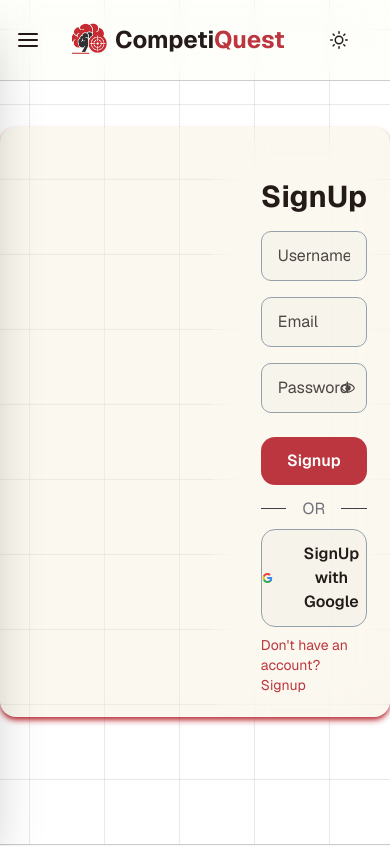
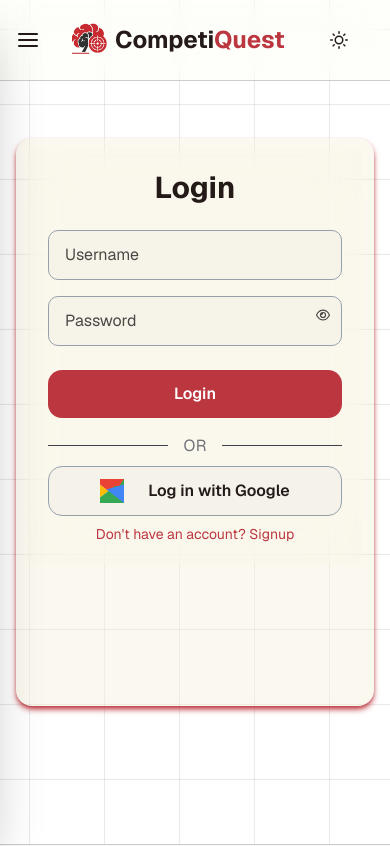
Before and after one commit to gauravRathod674/CompetiQuest, a Next.js app in the folder Client/: page /login in a window 390 px wide. Shown: the top 846 px of the page. Built offline with nearby package versions, Linux system fonts and the light colour scheme.

Commit message:
login signup responsive

```diff
--- a/Client/app/login/page.jsx
+++ b/Client/app/login/page.jsx
@@ -4,28 +4,27 @@ import Squares from "@/components/home/Squares";
 import { useState } from "react";
 import LoginPage from "@/components/login/LoginPage";
 import SignupPage from "@/components/login/SignupPage";
-import { FaRegEye } from "react-icons/fa";
-import { FaRegEyeSlash } from "react-icons/fa";
+import { FaRegEye, FaRegEyeSlash } from "react-icons/fa";
 
 export default function Login() {
   const [themeColors, setThemeColors] = useState({
     border: "oklch(0.15 0 0 / 0.1)",
     hover: "#222",
   });
-  // const [isSignUp, setIsSignUp] = useState(false);
-  // const [showPassword, setShowPassword] = useState(false);
-  // // Handler to switch to the sign-up panel
-  // const handleSignUpClick = () => {
-  //   setIsSignUp(!isSignUp);
-  // };
+
   const [isSignUp, setIsSignUp] = useState(false);
+  const [loginflip, setLoginflip] = useState(true); // Default to true for LoginPage
 
+  const handleFlip = () => {
+    setLoginflip(!loginflip);
+  };
   const handleSignUpClick = () => {
     setIsSignUp(true);
+    setLoginflip(false); // Show SignupPage in mobile
   };
-
   const handleLoginClick = () => {
     setIsSignUp(false);
+    setLoginflip(true); // Show LoginPage in mobile
   };
 
   return (
@@ -60,20 +59,41 @@ export default function Login() {
         </div>
       </div>
 
-      <div className="relative w-[100vw] max-w-3xl h-[70vh] bg-muted/40  rounded-2xl overflow-hidden shadow-md p-3 shadow-accent">
-        <div
-          className={`flex flex-row  transition-transform duration-700 ease-in-out`}
-        >
-          <span className="max-w-[100vw]">
-            <LoginPage visible={isSignUp} handleClick={handleSignUpClick} />
-          </span>
-          <span className="">
-            <SignupPage visible={isSignUp} handleClick={handleLoginClick} />
-          </span>
+      <div className="relative w-[100vw] sm:max-w-3xl h-[70%] sm:h-[70vh] bg-muted/40 rounded-2xl overflow-hidden shadow-md p-3 shadow-accent max-w-[100%]">
+        {/* Desktop View */}
+        <div className="sm:flex sm:flex-row sm:justify-evenly hidden">
+          <LoginPage
+            visible={isSignUp}
+            handleClick={handleSignUpClick}
+            handleFlip={handleFlip}
+          />
+          <SignupPage
+            visible={isSignUp}
+            handleClick={handleLoginClick}
+            handleFlip={handleFlip}
+          />
         </div>
 
+        {/* Mobile View */}
+        <div className="sm:hidden block">
+          {loginflip ? (
+            <LoginPage
+              handleFlip={handleFlip}
+              visible={!isSignUp}
+              handleClick={handleSignUpClick}
+            />
+          ) : (
+            <SignupPage
+              handleFlip={handleFlip}
+              visible={isSignUp}
+              handleClick={handleLoginClick}
+            />
+          )}
+        </div>
+
+        {/* Sliding Panel for Desktop */}
         <div
-          className="absolute top-0 left-0 w-1/2 h-full hidden  bg-accent dark:bg-ring  sm:flex flex-col items-center justify-center transition-transform duration-700 ease-in-out z-10"
+          className="absolute top-0 left-0 w-1/2 h-full hidden sm:flex flex-col items-center justify-center transition-transform duration-700 ease-in-out z-10 bg-accent dark:bg-ring"
           style={{
             transform: isSignUp ? "translateX(100%)" : "translateX(0%)",
           }}
@@ -81,13 +101,13 @@ export default function Login() {
           <h2 className="text-4xl dark:text-secondary-foreground text-muted font-bold">
             {!isSignUp ? "Welcome Back" : "New Here"}
           </h2>
-          <p className="text-md  dark:text-secondary-foreground/70 text-muted/50 mt-2  text-center px-6 tracking-tight">
+          <p className="text-md dark:text-secondary-foreground/70 text-muted/50 mt-2 text-center px-6 tracking-tight">
             {!isSignUp
               ? "Already have an account? Log in to continue."
               : "Don't have an account? Sign up to get started."}
           </p>
           <button
-            className="  px-6 py-2 rounded-r-full mt-4 rounded-l-full font-semibold border-2 text-secondary dark:border-secondary-foreground dark:text-secondary-foreground border-secondary hover:bg-secondary hover:text-accent dark:hover:bg-secondary-foreground dark:hover:text-accent transition"
+            className="px-6 py-2 rounded-r-full mt-4 rounded-l-full font-semibold border-2 text-secondary dark:border-secondary-foreground dark:text-secondary-foreground border-secondary hover:bg-secondary hover:text-accent dark:hover:bg-secondary-foreground dark:hover:text-accent transition"
             onClick={isSignUp ? handleLoginClick : handleSignUpClick}
           >
             {!isSignUp ? "Login" : "Sign up"}
--- a/Client/components/category/CategoryCard.jsx
+++ b/Client/components/category/CategoryCard.jsx
@@ -1,4 +1,6 @@
 "use client";
+
+import { useRouter, usePathname } from "next/navigation";
 
 export default function CategoryCard({
   title,
@@ -11,6 +13,16 @@ export default function CategoryCard({
   const strokeDasharray = 2 * Math.PI * radius;
   const strokeDashoffset = strokeDasharray * (1 - progress);
   const progressPercentage = Math.round(progress * 100);
+  const router = useRouter();
+
+  const pathname = usePathname(); // gets current full route
+  const handleClick = (title) => {
+    const formatTitle = (title) =>
+      decodeURIComponent(title).replace(/\s+/g, "_").toLowerCase();
+
+    const t = formatTitle(title); // ← call the function with the argument
+    router.push(`${pathname}/${t}/page1`);
+  };
 
   return (
     <div className="relative w-full max-w-sm h-80 flex flex-col overflow-hidden rounded-3xl shadow-xl shadow-accent/10 hover:shadow-2xl transition-all duration-300 transform hover:-translate-y-1">
@@ -28,7 +40,10 @@ export default function CategoryCard({
           <div className="absolute h-36 w-36 rounded-full border-8 border-white border-opacity-20 top-1/2 left-1/2 -translate-x-1/2 -translate-y-1/2 animate-spin-slow-reverse"></div>
         </div>
         {/* Progress circle SVG */}
-        <div className="absolute -bottom-10 right-4 z-10">
+        <div
+          className="absolute -bottom-10 right-4 z-10 "
+          onClick={() => handleClick(title.toLowerCase())}
+        >
           <PlayButton
             progressPercentage={progressPercentage}
             strokeDasharray={strokeDasharray}
--- a/Client/components/login/LoginPage.jsx
+++ b/Client/components/login/LoginPage.jsx
@@ -2,7 +2,7 @@ import { useState } from "react";
 import { toast } from "react-hot-toast";
 import { FaRegEye, FaRegEyeSlash } from "react-icons/fa6";
 
-const LoginPage = ({ visible, handleClick }) => {
+const LoginPage = ({ visible, handleClick, handleFlip }) => {
   const [showPassword, setShowPassword] = useState(false);
   const [username, setUsername] = useState("");
   const [password, setPassword] = useState("");
@@ -36,7 +36,7 @@ const LoginPage = ({ visible, handleClick }) => {
 
   return (
     <div
-      className="w-full h-full flex flex-col items-center justify-center p-12 bg-muted/10 backdrop-blur-xl"
+      className="w-full h-full flex flex-col items-center justify-center sm:p-12 p-5 bg-muted/10 backdrop-blur-xl"
       style={{
         opacity: visible ? 1 : 0,
         transition: "opacity 0.3s ease",
@@ -139,7 +139,7 @@ const LoginPage = ({ visible, handleClick }) => {
       <div>
         <p
           className="text-sm text-accent cursor-pointer mt-2 "
-          onClick={handleClick}
+          onClick={handleFlip}
         >
           Don't have an account? Signup
         </p>
--- a/Client/components/login/SignupPage.jsx
+++ b/Client/components/login/SignupPage.jsx
@@ -2,11 +2,11 @@ import { useState } from "react";
 import { FaRegEye } from "react-icons/fa";
 import { FaRegEyeSlash } from "react-icons/fa";
 
-const SignupPage = ({ visible, handleClick }) => {
+const SignupPage = ({ visible, handleClick, handleFlip }) => {
   const [showPassword, setShowPassword] = useState(false);
   return (
     <div
-      className="w-full h-full flex flex-col items-center justify-center p-12  backdrop-blur-xl"
+      className="w-full h-full flex flex-col items-center justify-center sm:p-12 py-5 px-5  backdrop-blur-xl"
       style={{
         opacity: visible ? 0 : 1,
         transition: "opacity 0.3s ease",
@@ -14,7 +14,7 @@ const SignupPage = ({ visible, handleClick }) => {
     >
       <h2 className="text-3xl font-bold mb-4 -mt-2 text-center">SignUp</h2>
       {/* Username */}
-      <div className="relative w-full mb-4">
+      <div className="relative w-full  mb-4">
         <input
           type="text"
           placeholder="Username"
@@ -62,7 +62,7 @@ const SignupPage = ({ visible, handleClick }) => {
         <hr className="flex-grow border-zinc-700" />
       </div>
 
-      <button className="cursor-pointer w-full py-3 flex items-center justify-center gap-2 rounded-xl font-semibold bg-secondary/50 border hover:bg-secondary transition-colors duration-300">
+      <button className="cursor-pointer w-full py-1 sm:py-3 flex items-center justify-center sm:gap-2 rounded-xl font-semibold bg-secondary/50 border hover:bg-secondary transition-colors duration-300">
         <svg
           xmlns="http://www.w3.org/2000/svg"
           className="w-6 h-6"
@@ -94,12 +94,12 @@ const SignupPage = ({ visible, handleClick }) => {
             d="M48 48L17 24l-4-3 35-10z"
           />
         </svg>
-        <span className="ml-4 ">SignUp with Google</span>
+        <span className="ml-4 text-sm">SignUp with Google</span>
       </button>
       <div>
         <p
-          className="text-sm text-accent cursor-pointer mt-2 sm:hidden"
-          onClick={handleClick}
+          className="text-sm text-accent text-center cursor-pointer mt-2 sm:hidden"
+          onClick={handleFlip}
         >
           Don't have an account? Signup
         </p>
```
